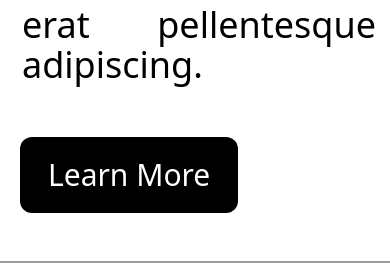
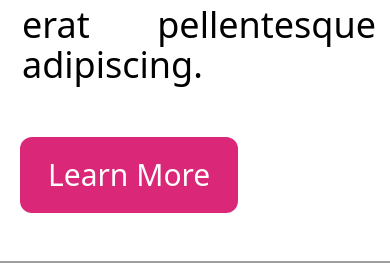
Before and after one commit to chukalicious/tailwinds-practice, a React (Create React App) app: page / in a window 390 px wide. Shown: the part 1240-1503 px from the top of the page. Built offline with nearby package versions, Linux system fonts and the light colour scheme; grey boxes are pictures that could not be loaded.

Commit message:
changed button color

```diff
--- a/src/components/Exercises.js
+++ b/src/components/Exercises.js
@@ -13,13 +13,13 @@ const Exercises = () => {
           egestas. Cras pulvinar mattis nunc sed blandit libero. Cursus mattis
           molestie a iaculis at erat pellentesque adipiscing.
         </p>
-        <button className="flex text-3xl ml-5 w-fit mb-8 mt-4 bg-black text-white px-7 py-5 rounded-xl md:text-black md:bg-white md:text-2xl md:ml-20 md: md:rounded-none md:p-1 md:my-2 md:underline md:decoration-pink-600 md:decoration-solid md:decoration-2 md:underline-offset-8">
+        <button className="flex text-3xl ml-5 w-fit mb-8 mt-4 bg-pink-600 text-white px-7 py-5 rounded-xl md:text-black md:bg-white md:text-2xl md:ml-20 md: md:rounded-none md:p-1 md:my-2 md:underline md:decoration-pink-600 md:decoration-solid md:decoration-2 md:underline-offset-8">
           Learn More
         </button>
       </div>
       <div className="flex w-full mt-4 justify-center md:w-1/2 md:p-8 ">
         <img
-          className="mx-1 mb-12 md:rounded-3xl "
+          className="mx-1 mb-12 md:rounded-3xl"
           alt="random"
           src="https://picsum.photos/600/400?random=2"
         />{" "}
```
